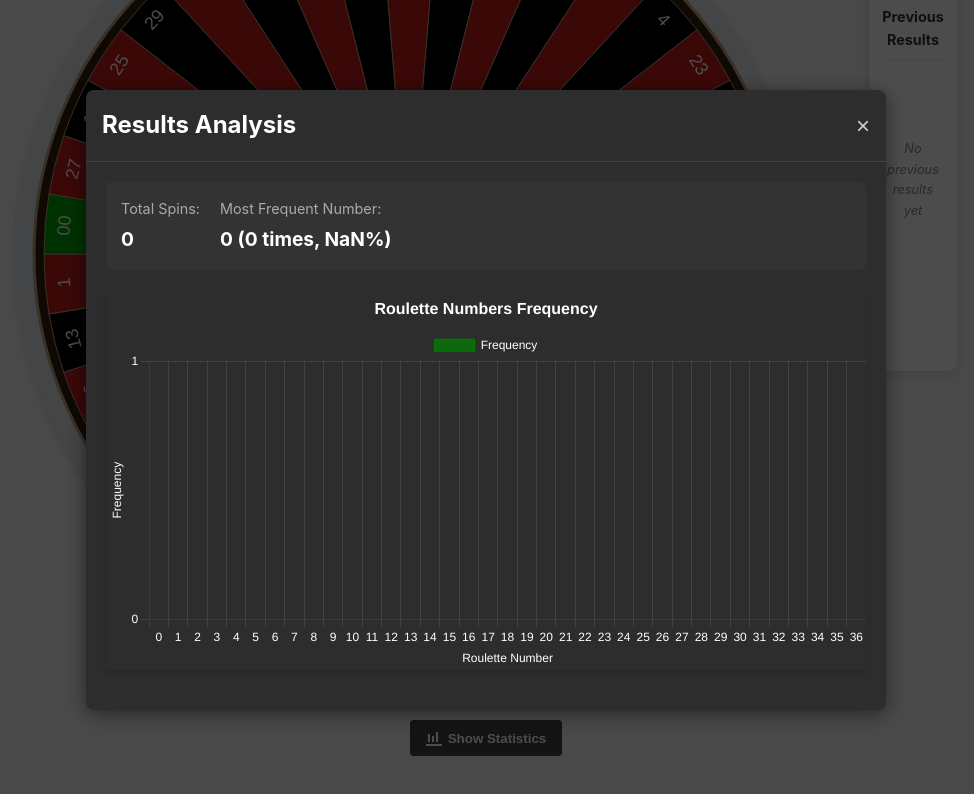
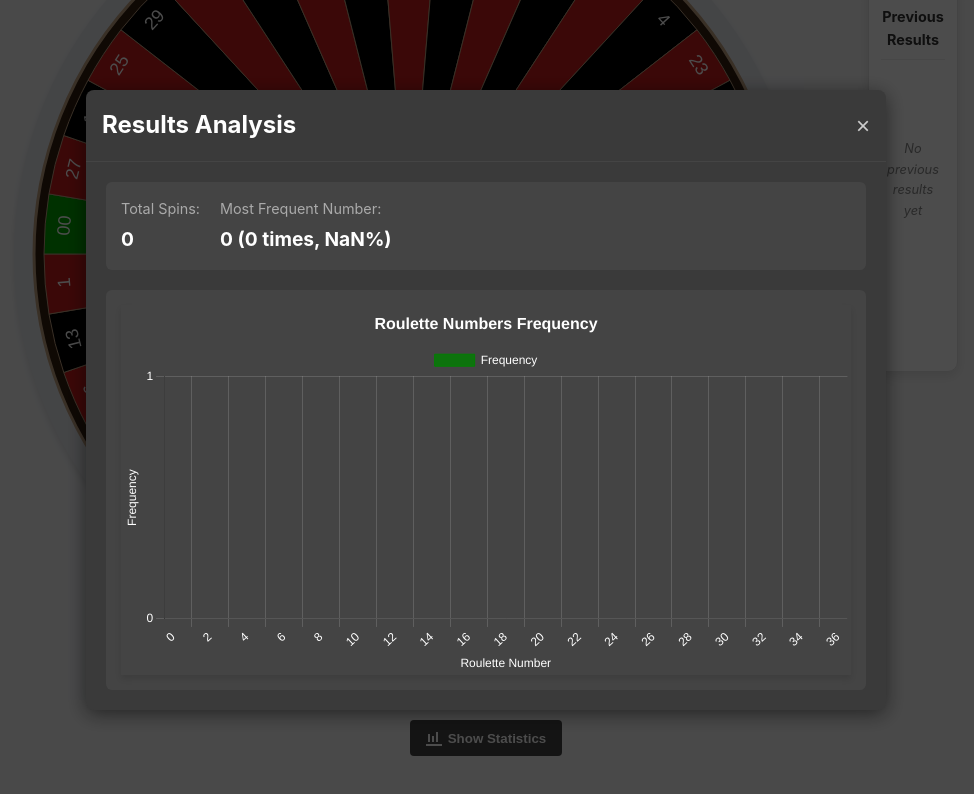
Before and after one commit to argearriojas-misc/roulette-wheel-app, a React (Vite) app in the folder roulette-wheel-app/: page / in a window 1280 px wide. Both pictures are taken after a click on the button "Show Statistics". Shown: the part 245-1039 px from the top of the page, without its empty margins (154-1128 px from the left). Built offline with nearby package versions, Linux system fonts and the light colour scheme.

Commit message:
Enhance histogram colors and contrast, adjust modal styling for better visibility

```diff
--- a/roulette-wheel-app/src/components/ResultsHistogram.jsx
+++ b/roulette-wheel-app/src/components/ResultsHistogram.jsx
@@ -49,13 +49,13 @@ const ResultsHistogram = ({ results, onClose }) => {
         data: frequencies,
         backgroundColor: Array.from({ length: 37 }, (_, i) => {
           // Use roulette colors: green for 0, red for certain numbers, black for others
-          if (i === 0) return 'rgba(0, 128, 0, 0.7)'; // Green for 0
+          if (i === 0) return 'rgba(0, 128, 0, 0.8)'; // Green for 0
 
           // Red numbers in European roulette: 1, 3, 5, 7, 9, 12, 14, 16, 18, 19, 21, 23, 25, 27, 30, 32, 34, 36
           const redNumbers = [1, 3, 5, 7, 9, 12, 14, 16, 18, 19, 21, 23, 25, 27, 30, 32, 34, 36];
           return redNumbers.includes(i)
-            ? 'rgba(220, 53, 69, 0.7)' // Red
-            : 'rgba(52, 58, 64, 0.7)'; // Black
+            ? 'rgba(220, 53, 69, 0.8)' // Red
+            : 'rgba(0, 0, 0, 0.8)'; // Black (darker)
         }),
         borderColor: Array.from({ length: 37 }, (_, i) => {
           if (i === 0) return 'rgba(0, 128, 0, 1)';
@@ -72,6 +72,7 @@ const ResultsHistogram = ({ results, onClose }) => {
   // Chart options
   const chartOptions = {
     responsive: true,
+    maintainAspectRatio: false,
     plugins: {
       legend: {
         position: 'top',
@@ -108,7 +109,7 @@ const ResultsHistogram = ({ results, onClose }) => {
           color: '#ffffff'
         },
         grid: {
-          color: 'rgba(255, 255, 255, 0.1)'
+          color: 'rgba(255, 255, 255, 0.15)'
         }
       },
       y: {
@@ -122,12 +123,12 @@ const ResultsHistogram = ({ results, onClose }) => {
           color: '#ffffff'
         },
         grid: {
-          color: 'rgba(255, 255, 255, 0.1)'
+          color: 'rgba(255, 255, 255, 0.15)'
         }
       }
     },
     color: '#ffffff',
-    backgroundColor: '#333333'
+    backgroundColor: '#444444'
   };
 
   // Close modal when clicking outside
--- a/roulette-wheel-app/src/styles/modal.css
+++ b/roulette-wheel-app/src/styles/modal.css
@@ -13,7 +13,7 @@
 }
 
 .modal-content {
-  background-color: #2d2d2d;
+  background-color: #3a3a3a;
   color: white;
   border-radius: 8px;
   width: 90%;
@@ -59,7 +59,7 @@
   gap: 20px;
   margin-bottom: 20px;
   padding: 15px;
-  background-color: #333;
+  background-color: #444;
   border-radius: 6px;
 }
 
@@ -82,6 +82,9 @@
 .chart-container {
   height: 400px;
   width: 100%;
+  background-color: #444;
+  padding: 15px;
+  border-radius: 6px;
 }
 
 /* Button for opening the modal */
```
